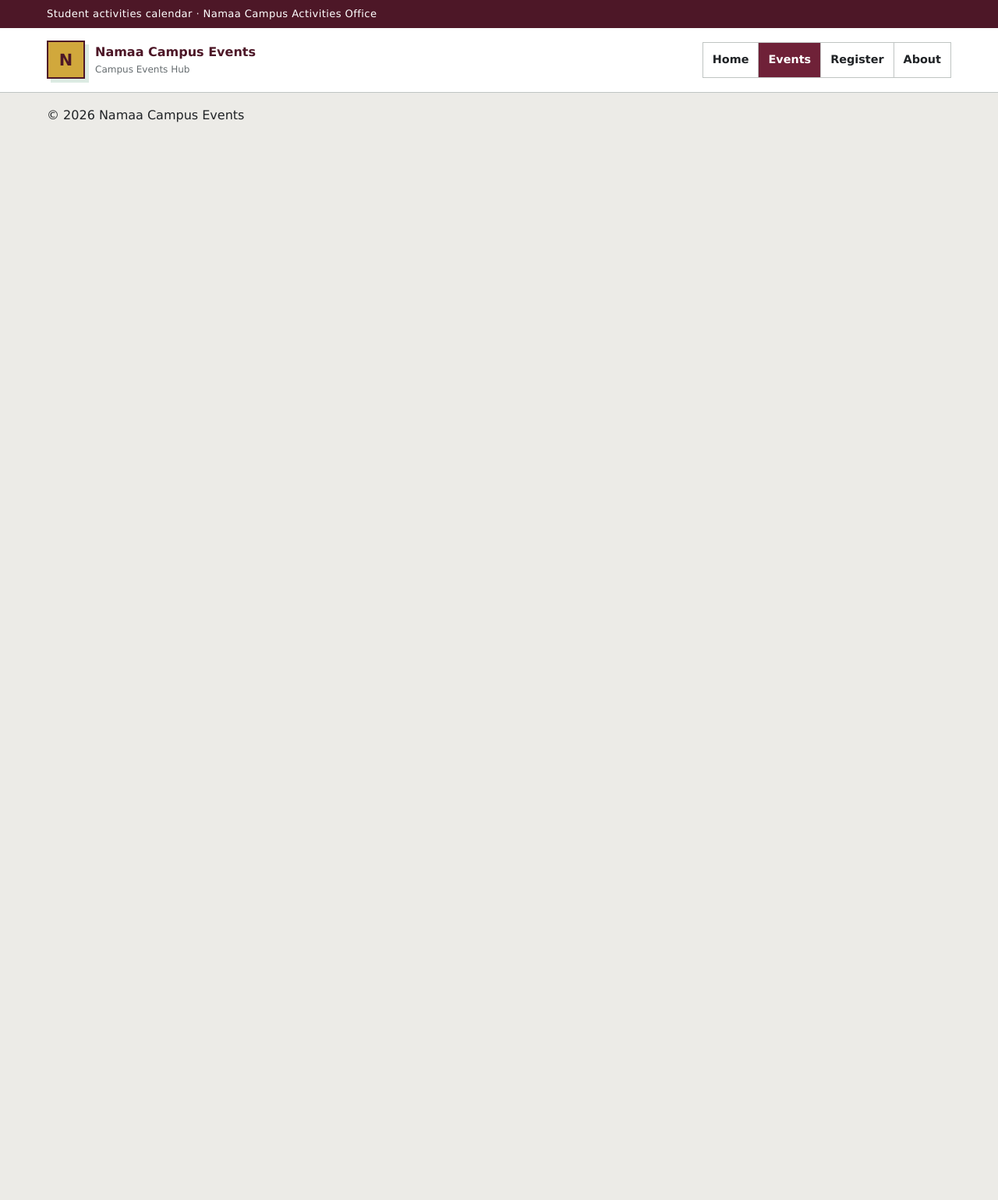
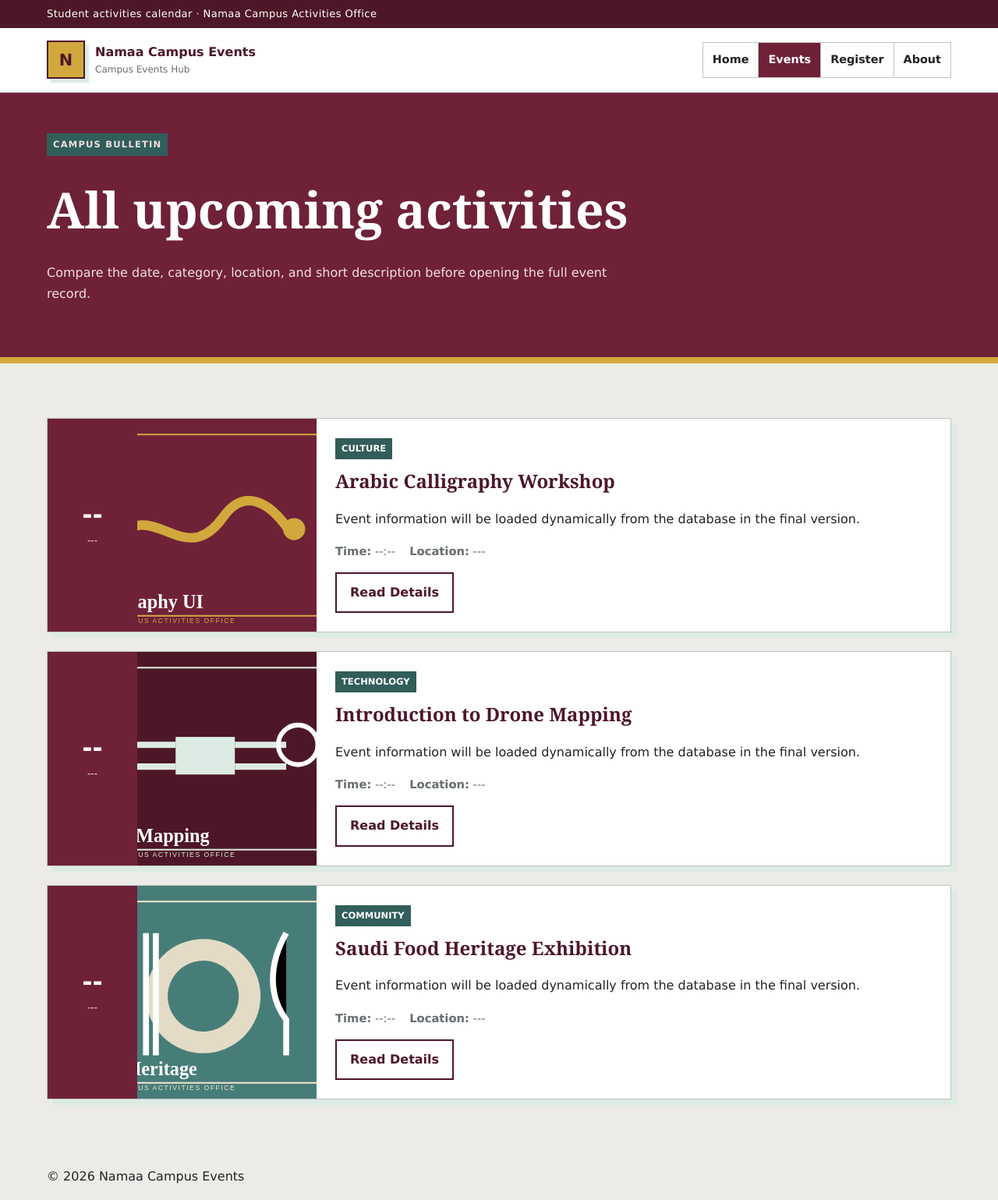
Before and after one commit to FaisalAlosaimi0/namaa-campus-events, a PHP site: page /events.html in a window 1280 px wide. Shown: the whole page at 78% size. Before the commit the page ends 157 px from the top, so only its background shows below. Run offline with PHP 8.4, Linux system fonts and the light colour scheme.

Commit message:
Build events page and add static event cards + updated css

```diff
--- a/css/style.css
+++ b/css/style.css
@@ -452,3 +452,64 @@ textarea:focus {
     max-width: 760px;
     color: #f1dfe5;
 }
+
+.bulletin-list {
+    display: grid;
+    gap: 24px;
+}
+
+.bulletin {
+    display: grid;
+    grid-template-columns: 115px 230px 1fr;
+    background: var(--white);
+    border: 1px solid var(--line);
+    box-shadow: 7px 7px 0 var(--mint);
+}
+
+.bulletin-date {
+    display: flex;
+    flex-direction: column;
+    justify-content: center;
+    padding: 18px 10px;
+    color: var(--white);
+    background: var(--burgundy);
+    text-align: center;
+}
+
+.bulletin-date strong {
+    font-size: 2rem;
+    line-height: 1;
+}
+
+.bulletin-date span {
+    margin-top: 8px;
+    font-size: 0.74rem;
+    text-transform: uppercase;
+}
+
+.bulletin img {
+    width: 100%;
+    height: 100%;
+    min-height: 225px;
+    object-fit: cover;
+}
+
+.bulletin-copy {
+    padding: 24px;
+}
+
+.bulletin-copy h2 {
+    margin: 8px 0;
+    color: var(--burgundy-dark);
+    font-family: Georgia, "Times New Roman", serif;
+}
+
+.event-meta {
+    list-style: none;
+    display: flex;
+    flex-wrap: wrap;
+    gap: 8px 18px;
+    padding: 0;
+    color: var(--muted);
+    font-size: 0.92rem;
+}
--- a/events.html
+++ b/events.html
@@ -40,6 +40,109 @@
 
 <main>
 
+<section class="page-banner">
+    <div class="shell">
+        <p class="eyebrow">Campus bulletin</p>
+        <h1>All upcoming activities</h1>
+        <p>
+            Compare the date, category, location, and short description before
+            opening the full event record.
+        </p>
+    </div>
+</section>
+
+<section class="section">
+    <div class="shell">
+        <div class="bulletin-list">
+
+           <article class="bulletin">
+    <div class="bulletin-date">
+        <strong>--</strong>
+        <span>---</span>
+    </div>
+
+    <img src="images/calligraphy-ui.svg" alt="Arabic Calligraphy Workshop">
+
+    <div class="bulletin-copy">
+        <span class="ticket">Culture</span>
+
+        <h2>Arabic Calligraphy Workshop</h2>
+
+        <p>
+            Event information will be loaded dynamically from the database in the final version.
+        </p>
+
+        <ul class="event-meta">
+            <li><strong>Time:</strong> --:--</li>
+            <li><strong>Location:</strong> ---</li>
+        </ul>
+
+        <a class="button button-light" href="event.html">
+            Read Details
+        </a>
+    </div>
+</article>
+
+<article class="bulletin">
+    <div class="bulletin-date">
+        <strong>--</strong>
+        <span>---</span>
+    </div>
+
+    <img src="images/drone-mapping.svg" alt="Introduction to Drone Mapping">
+
+    <div class="bulletin-copy">
+        <span class="ticket">Technology</span>
+
+        <h2>Introduction to Drone Mapping</h2>
+
+        <p>
+            Event information will be loaded dynamically from the database in the final version.
+        </p>
+
+        <ul class="event-meta">
+            <li><strong>Time:</strong> --:--</li>
+            <li><strong>Location:</strong> ---</li>
+        </ul>
+
+        <a class="button button-light" href="event.html">
+            Read Details
+        </a>
+    </div>
+</article>
+
+<article class="bulletin">
+    <div class="bulletin-date">
+        <strong>--</strong>
+        <span>---</span>
+    </div>
+
+    <img src="images/food-heritage.svg" alt="Saudi Food Heritage Exhibition">
+
+    <div class="bulletin-copy">
+        <span class="ticket">Community</span>
+
+        <h2>Saudi Food Heritage Exhibition</h2>
+
+        <p>
+            Event information will be loaded dynamically from the database in the final version.
+        </p>
+
+        <ul class="event-meta">
+            <li><strong>Time:</strong> --:--</li>
+            <li><strong>Location:</strong> ---</li>
+        </ul>
+
+        <a class="button button-light" href="event.html">
+            Read Details
+        </a>
+    </div>
+</article>
+
+        </div>
+    </div>
+</section>
+
 </main>
 
 <footer>
```
